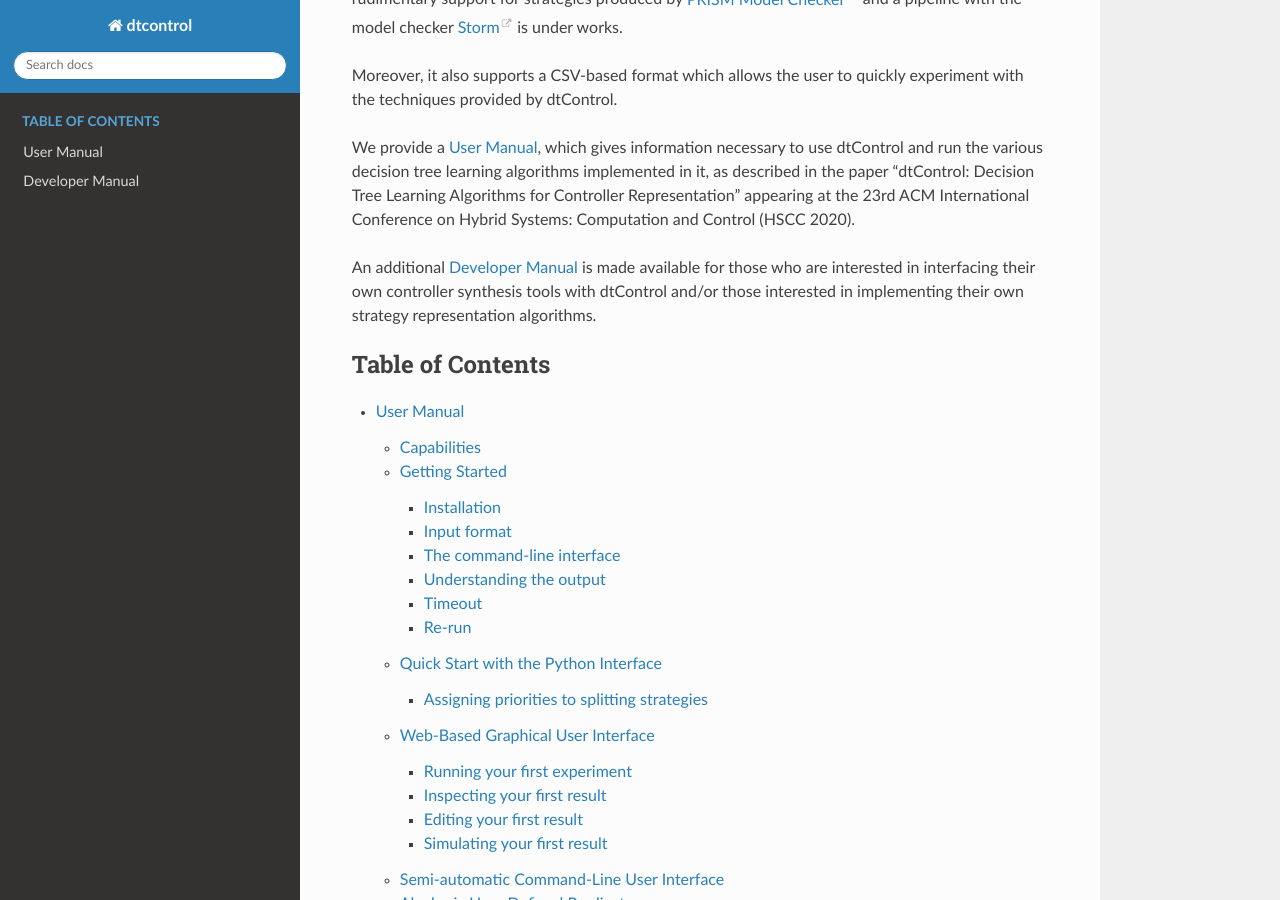
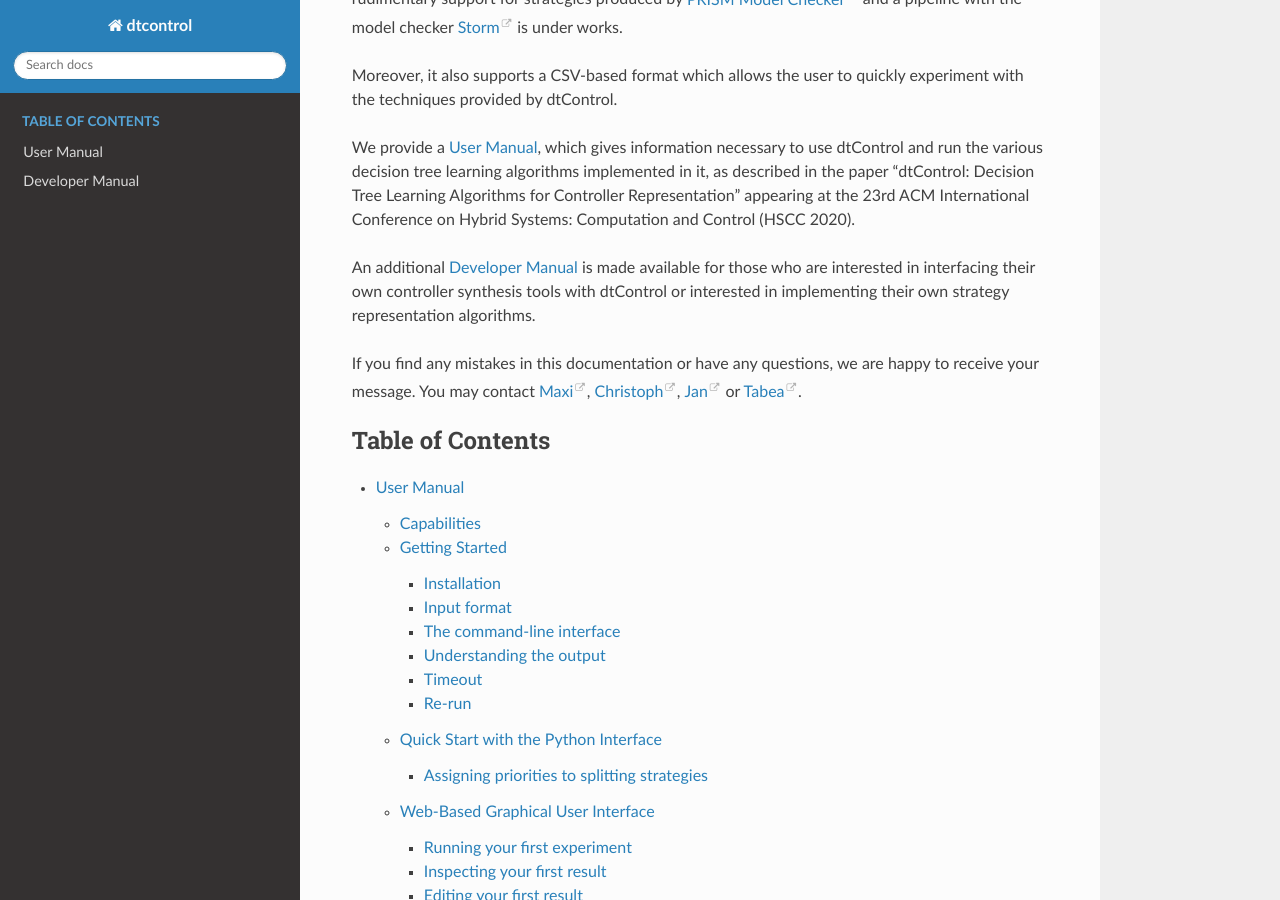
Before and after one commit to hobborg/dtControl, a Sphinx documentation site: the page built from docs/source/index.rst, in a window 1280 px wide and 900 px high, scrolled down 381 px. Built offline with Sphinx 7.4.7 and the Read the Docs theme 2.0.0, drawn with Linux system fonts in a browser that asks for light colours.

Commit message:
update documentation: include contact info

```diff
--- a/docs/source/index.rst
+++ b/docs/source/index.rst
@@ -11,7 +11,9 @@
 
 We provide a :doc:`User Manual<userman>`, which gives information necessary to use dtControl and run the various decision tree learning algorithms implemented in it, as described in the paper "dtControl: Decision Tree Learning Algorithms for Controller Representation" appearing at the 23rd ACM International Conference on Hybrid Systems: Computation and Control (HSCC 2020).
 
-An additional :doc:`Developer Manual<devman>` is made available for those who are interested in interfacing their own controller synthesis tools with dtControl and/or those interested in implementing their own strategy representation algorithms.
+An additional :doc:`Developer Manual<devman>` is made available for those who are interested in interfacing their own controller synthesis tools with dtControl or interested in implementing their own strategy representation algorithms.
+
+If you find any mistakes in this documentation or have any questions, we are happy to receive your message. You may contact `Maxi <mailto:maxi.weininger@tum.de>`_, `Christoph <mailto:christoph.weinhuber@tum.de>`_, `Jan <mailto:jan.kretinsky@tum.de>`_ or `Tabea <mailto:tabea.frisch@tum.de>`_.
 
 .. toctree::
    :maxdepth: 3
```
